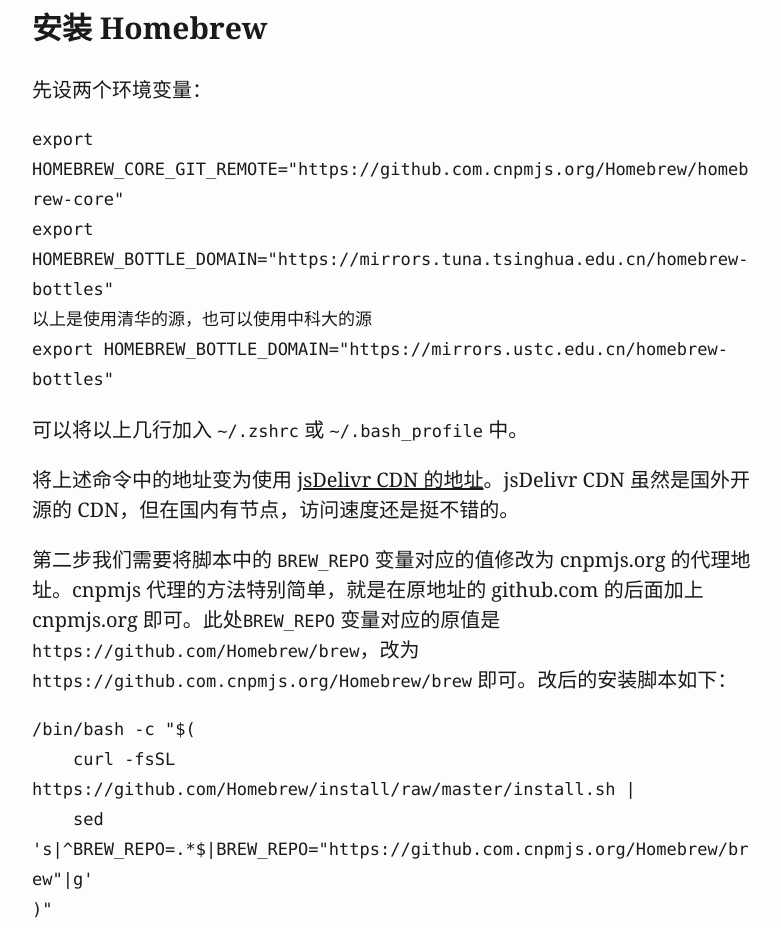
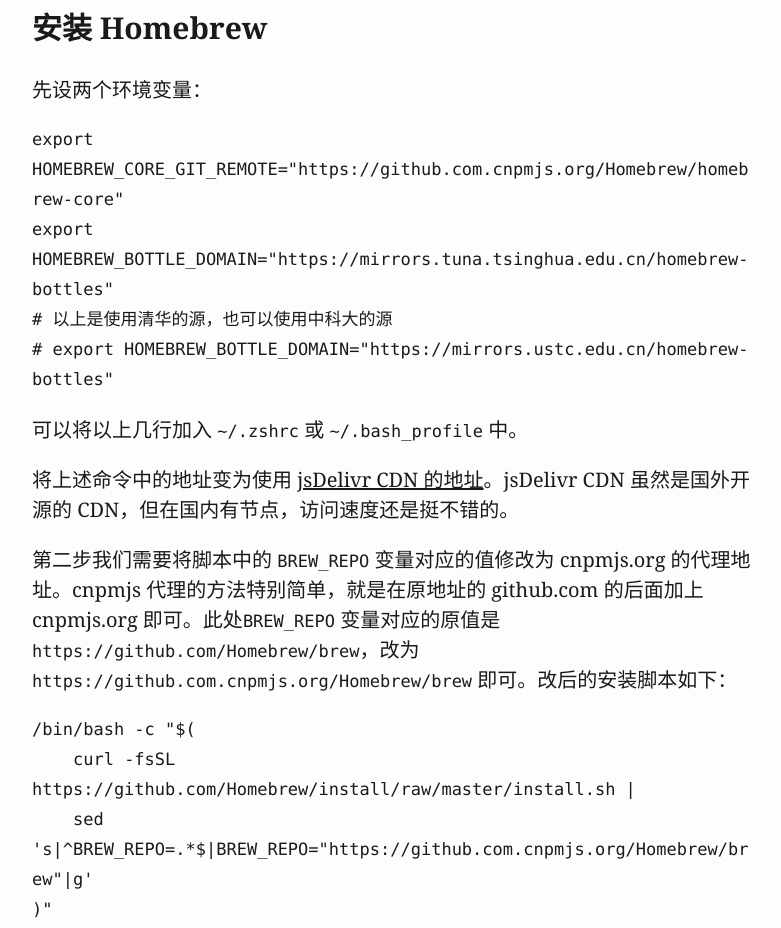
Before and after one commit to duzyn/blog, a plain HTML site: page 2020-12-31-homebrew.html in a window 1280 px wide. Shown: the part 1040-1968 px from the top of the page, without its empty margins (248-1029 px from the left). Drawn offline with Linux system fonts and the light colour scheme.

Commit message:
Deploying to gh-pages from  @ f4b060219db87766f665f568ef91910df8da9fdf 🚀

```diff
--- a/2020-12-31-homebrew.html
+++ b/2020-12-31-homebrew.html
@@ -180,8 +180,8 @@
 <p>先设两个环境变量：</p>
 <pre><code>export HOMEBREW_CORE_GIT_REMOTE=&quot;https://github.com.cnpmjs.org/Homebrew/homebrew-core&quot;
 export HOMEBREW_BOTTLE_DOMAIN=&quot;https://mirrors.tuna.tsinghua.edu.cn/homebrew-bottles&quot;
-以上是使用清华的源，也可以使用中科大的源
-export HOMEBREW_BOTTLE_DOMAIN=&quot;https://mirrors.ustc.edu.cn/homebrew-bottles&quot;</code></pre>
+# 以上是使用清华的源，也可以使用中科大的源
+# export HOMEBREW_BOTTLE_DOMAIN=&quot;https://mirrors.ustc.edu.cn/homebrew-bottles&quot;</code></pre>
 <p>可以将以上几行加入 <code>~/.zshrc</code> 或 <code>~/.bash_profile</code> 中。</p>
 <p>将上述命令中的地址变为使用 <a href="https://cdn.jsdelivr.net/gh/Homebrew/install@master/install.sh">jsDelivr CDN 的地址</a>。jsDelivr CDN 虽然是国外开源的 CDN，但在国内有节点，访问速度还是挺不错的。</p>
 <p>第二步我们需要将脚本中的 <code>BREW_REPO</code> 变量对应的值修改为 cnpmjs.org 的代理地址。cnpmjs 代理的方法特别简单，就是在原地址的 github.com 的后面加上 cnpmjs.org 即可。此处<code>BREW_REPO</code> 变量对应的原值是 <code>https://github.com/Homebrew/brew</code>，改为 <code>https://github.com.cnpmjs.org/Homebrew/brew</code> 即可。改后的安装脚本如下：</p>
```
